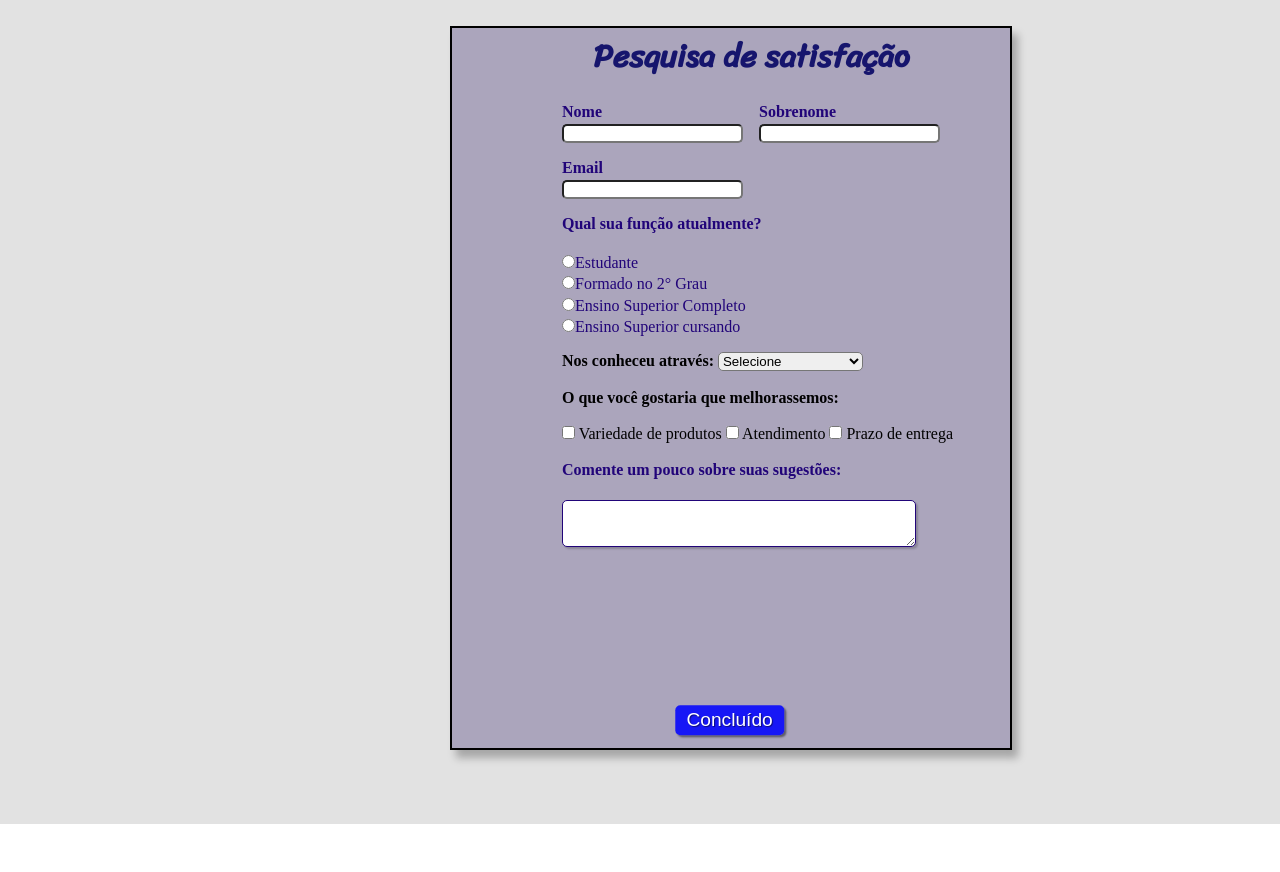
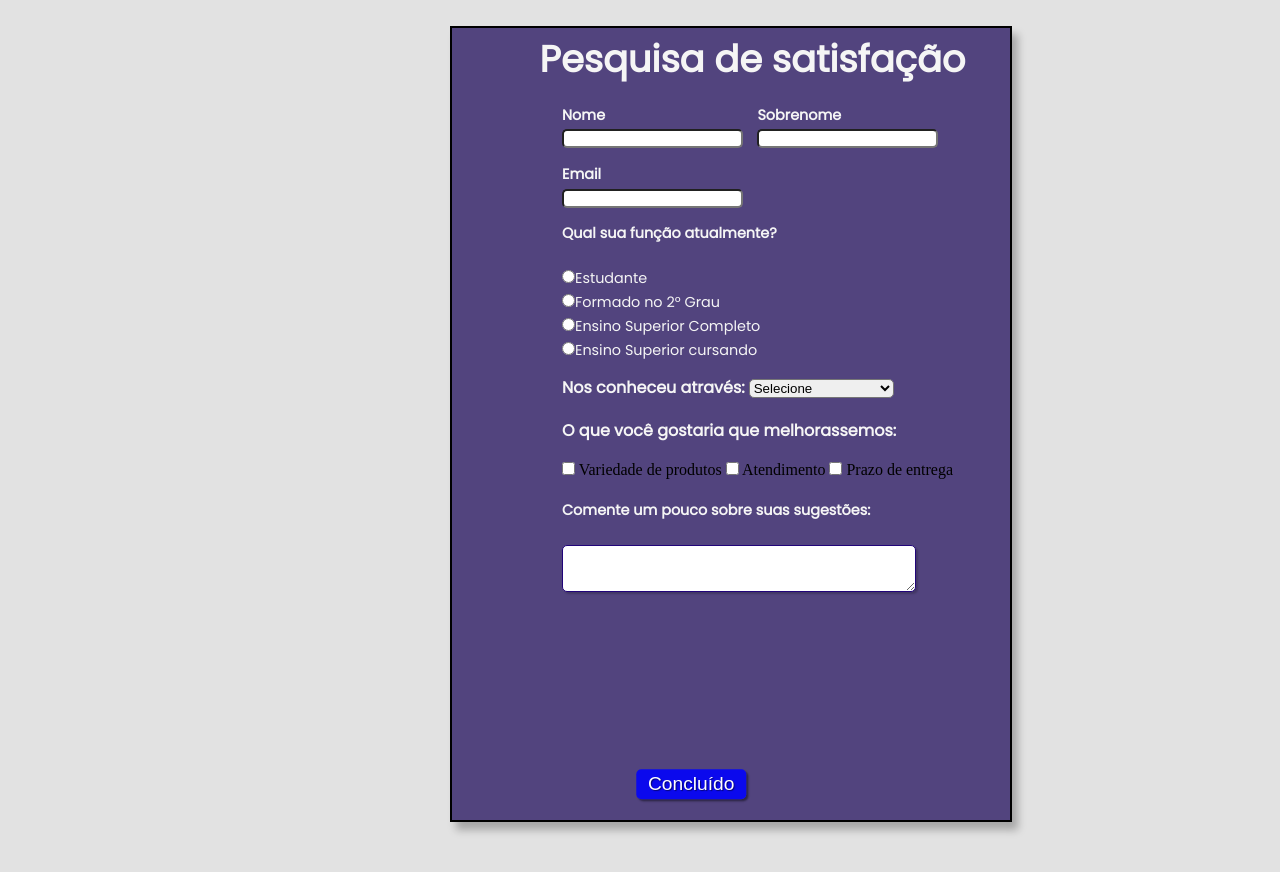
Before and after one commit to julioscarceli/projeto-formulario, a plain HTML site: page index.html in a window 1280 px wide. Shown: the top 872 px of the page. Before the commit the page ends 824 px from the top, so only its background shows below. Drawn offline with Linux system fonts and the light colour scheme; grey boxes are pictures that could not be loaded.

Commit message:
Atualizei as configurações do estilo

```diff
--- a/index.html
+++ b/index.html
@@ -51,7 +51,7 @@
                         </label>
                     </div>
                     <div>
-                        <label for="senioridade"><strong>Nos conheceu através:</strong></label>
+                        <label class="letra" for="senioridade"><strong>Nos conheceu através:</strong></label>
                         <select id="senioridade">
                             <option selected disabled value="">Selecione</option>
                             <option>Instagram</option>
@@ -62,7 +62,7 @@
                 <br>
                     <fieldset class="grupo">
                             <div id="check">
-                                <label><strong><strong>O que você gostaria que melhorassemos:</strong></strong></label><br><br>
+                                <label class="letra"><strong><strong>O que você gostaria que melhorassemos:</strong></strong></label><br><br>
                                 <input type="checkbox" id="tecnologia1" name="tecnologia1" value="HTML">
                                 <label for="tecnologia1"> Variedade de produtos</label>
                                 <input type="checkbox" id="tecnologia2" name="tecnologia2" value="CSS">
--- a/style.css
+++ b/style.css
@@ -9,7 +9,7 @@ Desktop: 992px até 1200px
 Grandes telas: acima de 1200px
 */
 
-@import url('https://fonts.googleapis.com/css2?family=Sriracha&display=swap');
+@import url('https://fonts.googleapis.com/css?family=Poppins:200i,400&display=swap');
 
 * {
     padding: 0; margin: 0;
@@ -19,10 +19,11 @@ Grandes telas: acima de 1200px
 
 
 #titulo {
-    font-family: 'Sriracha', cursive;;
-    color: rgba(0, 0, 98, 0.872);
-    margin-left: 7%;
-    font-size: 2em;
+    font-family: 'Poppins', sans-serif;
+    color: whitesmoke;
+    margin-left: -5%;
+    padding-top: 3px;
+    font-size: 2.3em;
 
 
 }
@@ -36,14 +37,15 @@ fieldset {
 
 main {
     width: 35vw;
-    height: 90vh;
+    height: 99vh;
     border: 2px solid;
     box-shadow: 6px 8px 8px rgba(0, 0, 0, 0.267);
     margin-top: 2%;
     margin-left: 450px;
     padding-left: 110px;
 
-    background-color: #17035545;
+    background-color: #170355b4;
+
 
 
 }
@@ -60,7 +62,7 @@ main {
     left: 0;
     background-image: url(../projeto-formulario/imagens/fundo.jpg);
     width: 103%;
-    height: 103%;
+    height: 110%;
     opacity : 0.3;
     z-index: -1;
     background-size:contain ;
@@ -73,24 +75,31 @@ main {
 
 input , select , textarea,button {
     border-radius: 5px;
+
 }
 
 
 .campo {
     margin-bottom: 1em;
+    font-family: 'Poppins', sans-serif;
+    color: whitesmoke;
+    font-size: 0.9em;
 
 }
 
 .campo label {
     margin-bottom: 0.2em;
-    color: #210479;
     display: block;
+    font-family: 'Poppins', sans-serif;
+    color: whitesmoke;
 
 }
 
 fieldset.grupo .campo {
     float: left;
     margin-right: 1em;
+    font-family: 'Poppins', sans-serif;
+    color: whitesmoke;
 
 
 }
@@ -100,15 +109,19 @@ fieldset.grupo .campo {
     border: 1px solid #210479;
     box-shadow: 2px 2px 2px rgba(0, 0, 0, 0.2);
     display: block;
+
 }
 
 .campo select option {
     padding-right: 1em;
+
+
 }
 
 
 .campo input:focus , .campo textarea:focus {
     background: #E0E0F8;
+
 }
 
 .botao {
@@ -121,10 +134,11 @@ fieldset.grupo .campo {
     box-shadow: 2px 2px 2px rgba(0, 0, 0, 0.46);
     text-shadow: 1px 1px 1px rgba(0, 0, 0, 0.5);
     position: absolute;
-    top: 90%;
-    left: 57%;
+    top: 98%;
+    left: 54%;
     margin-right: -50%;
     transform: translate(-50%, -50%);
+
 
 }
 
@@ -136,9 +150,19 @@ fieldset.grupo .campo {
 
 .check {
     display: inline-block;
+    font-family: 'Poppins', sans-serif;
+    color: whitesmoke;
+
+
 }
 
 .text {
     width: 26em;
     height: 3em;
+
 }
+
+.letra {
+    font-family: 'Poppins', sans-serif;
+    color: whitesmoke;
+}
```
